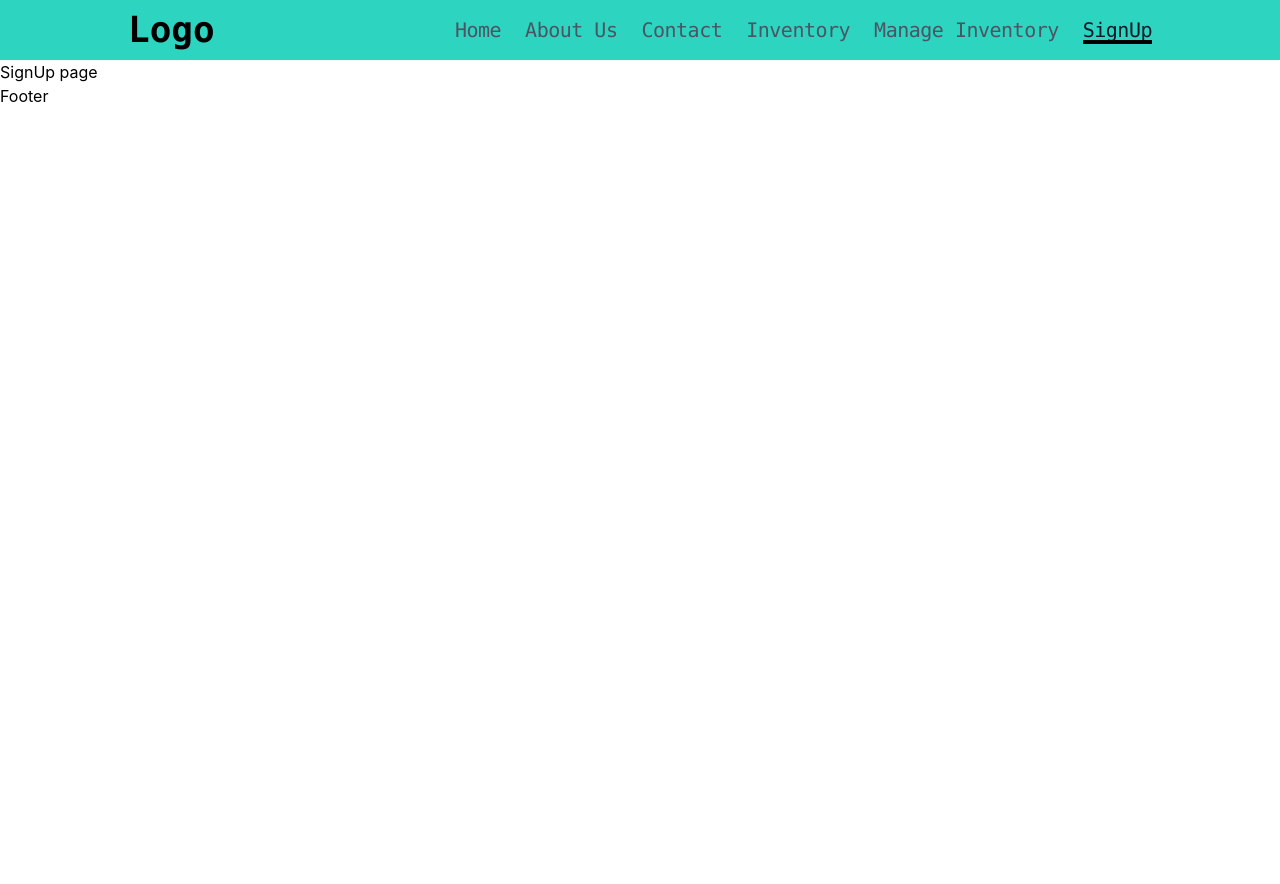
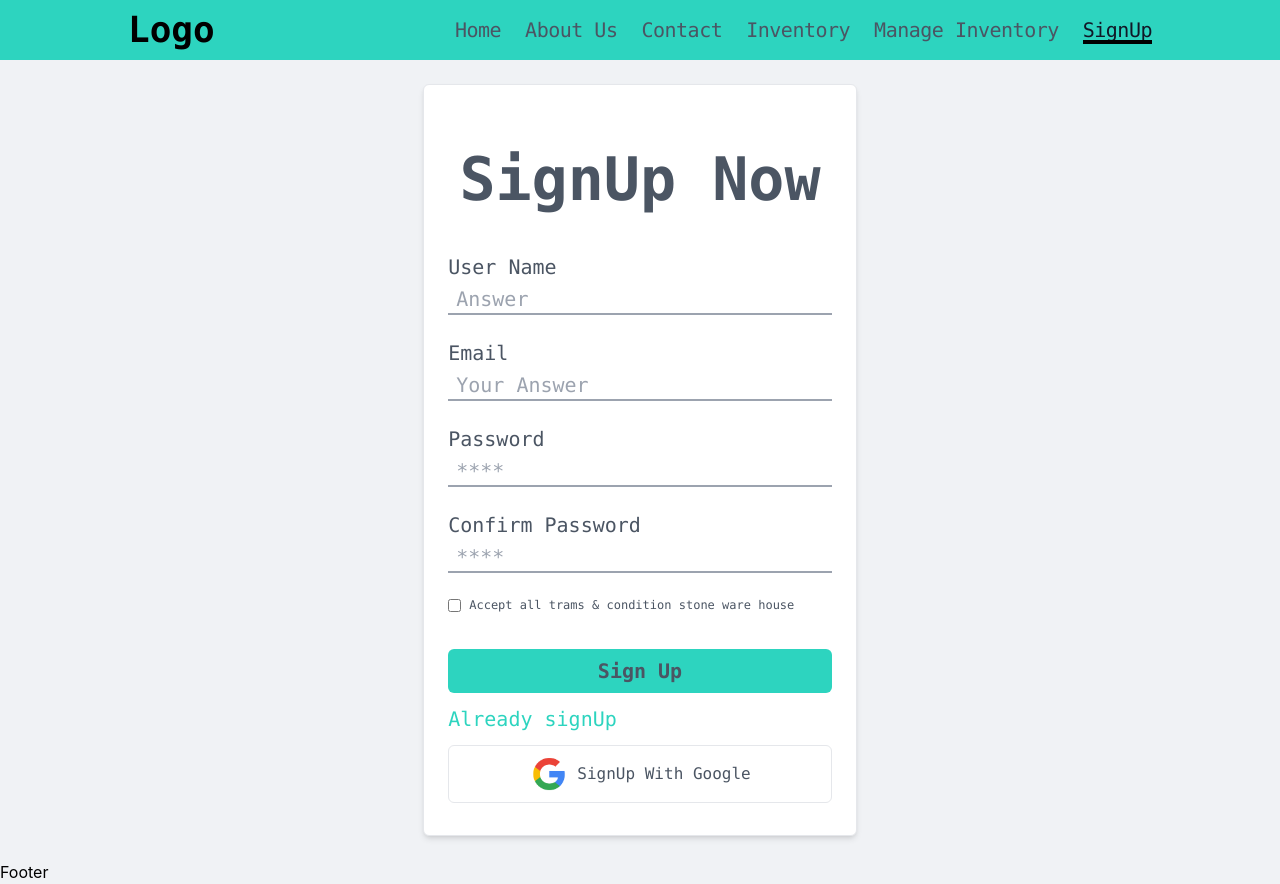
Before and after one commit to Tanvir-Alam625/stone-ware-house-management, a React (Create React App) app: page /signup in a window 1280 px wide. Before the commit the page ends 800 px from the top, so only its background shows below. Built offline with nearby package versions, Linux system fonts and the light colour scheme.

Commit message:
signup component design done

```diff
--- a/src/App.js
+++ b/src/App.js
@@ -9,10 +9,11 @@ import Contact from "./components/Contact/Contact";
 import Inventory from "./components/Inventory/Inventory";
 import ManageInventory from "./components/ManageInventory/ManageInventory";
 import SignUp from "./components/SignUp/SignUp";
+import SignIn from "./components/SignUp/SignIn";
 
 function App() {
   return (
-    <>
+    <div className="bg-[#F0F2F5]">
       <Header />
       {/* ------------------------ */}
       {/* My all Routes code  */}
@@ -25,12 +26,13 @@ function App() {
         <Route path="/inventory" element={<Inventory />} />
         <Route path="/manage" element={<ManageInventory />} />
         <Route path="/signup" element={<SignUp />} />
+        <Route path="/signin" element={<SignIn />} />
 
         {/* Not Found Route  */}
         <Route path="*" element={<NotFound />} />
       </Routes>
       <Footer />
-    </>
+    </div>
   );
 }
 
--- a/src/components/Header/Header.js
+++ b/src/components/Header/Header.js
@@ -8,7 +8,7 @@ const Header = () => {
   const location = useLocation();
   console.log(location);
   return (
-    <header className="py-[10px] bg-teal-400  sticky top-0 font-mono  overflow-x-hidden">
+    <header className="py-[10px] bg-teal-400  sticky top-0 font-mono  overflow-x-hidden z-10">
       <nav className="flex justify-between max-w-[1024px] lg:mx-auto md:mx-6 mx-2 ">
         <div className="nav-logo cursor-pointer">
           <h2 className="text-4xl font-mono font-bold capitalize">logo</h2>
--- a/src/components/Home/Home.js
+++ b/src/components/Home/Home.js
@@ -3,7 +3,7 @@ import React, { useEffect, useState } from "react";
 const Home = () => {
   const [products, setProducts] = useState([]);
   useEffect(() => {
-    fetch("products.json")
+    fetch("http://localhost:5000/stonesHomePage")
       .then((res) => res.json())
       .then((data) => setProducts(data));
   }, []);
--- /dev/null
+++ b/src/components/SignUp/SignIn.js
@@ -0,0 +1,11 @@
+import React from "react";
+
+const SignIn = () => {
+  return (
+    <div>
+      <h2>sign in </h2>
+    </div>
+  );
+};
+
+export default SignIn;
--- /dev/null
+++ b/src/components/SignUp/SignUp.css
@@ -0,0 +1,11 @@
+.input-name {
+  position: relative;
+}
+.input-name::before {
+  content: "";
+  position: absolute;
+  background-color: #2dd4bf;
+  height: 2px;
+  left: 0;
+  bottom: 15px;
+}
--- a/src/components/SignUp/SignUp.js
+++ b/src/components/SignUp/SignUp.js
@@ -1,9 +1,118 @@
 import React from "react";
-
+import { Link } from "react-router-dom";
+import GoogleImg from "../../img/Google-Icon-PNG-768x768-removebg-preview.png";
+import "./SignUp.css";
 const SignUp = () => {
+  const handleFormSubmitData = (event) => {
+    event.preventDefault();
+  };
+  // input style
+  const inputStyle =
+    " w-full outline-0 px-2 border-b-2 border-gray-400 focus:border-teal-500  valid:border-teal-500 text-sm pt-1 md:text-xl text-teal-500";
   return (
-    <div>
-      <h2>SignUp page</h2>
+    <div className="max-w-[1100px] font-mono text-gray-600 mx-auto min-h-screen flex justify-center items-center px-2">
+      <div className="form w-full md:w-2/3 lg:w-2/5 flex flex-col items-center bg-white my-4 rounded-md shadow-md border px-4 md:px-6 lg:px-6 py-4 lg:py-8">
+        <h2 className="text-2xl md:text-4xl font-bold  lg:text-6xl my-4  lg:my-8">
+          SignUp Now
+        </h2>
+        <form
+          onSubmit={handleFormSubmitData}
+          className="flex flex-col items-center  w-full"
+        >
+          <div className="form-group1 my-3 w-full">
+            <label htmlFor="name" className=" text-sm md:text-xl">
+              User Name
+            </label>{" "}
+            <br />
+            <input
+              type="text"
+              name="name"
+              id="name"
+              required
+              placeholder="Answer"
+              className={inputStyle}
+              autoComplete="off"
+            />
+          </div>
+          <div className="form-group w-full my-3">
+            <label htmlFor="email" className=" text-sm md:text-xl">
+              Email
+            </label>{" "}
+            <br />
+            <input
+              type="email"
+              name="email"
+              id="email"
+              autoComplete="off"
+              required
+              placeholder="Your Answer"
+              className={inputStyle}
+            />
+          </div>
+          <div className="form-group w-full my-3">
+            <label htmlFor="password" className=" text-sm md:text-xl">
+              Password
+            </label>{" "}
+            <br />
+            <input
+              type="password"
+              name="password"
+              id="password"
+              className={inputStyle}
+              required
+              placeholder="****"
+              autoComplete="off"
+            />
+          </div>
+          <div className="form-group w-full my-3">
+            <label htmlFor="confirm-password" className=" text-sm md:text-xl">
+              Confirm Password
+            </label>
+            <br />
+            <input
+              type="password"
+              name="confirm-password"
+              id="confirm-password"
+              className={inputStyle}
+              required
+              placeholder="****"
+              autoComplete="off"
+            />
+          </div>
+          <div className="group-condition w-full my-3 flex items-center">
+            <input
+              type="checkbox"
+              name="checkbox"
+              id="condition"
+              className="mr-2"
+            />
+            <label for="condition" className="text-xs">
+              Accept all trams & condition stone ware house{" "}
+            </label>
+          </div>
+          <br></br>
+          <button
+            type="submit"
+            className="w-full bg-teal-400 py-2 rounded-md text-sm md:text-xl font-bold"
+          >
+            Sign Up
+          </button>
+        </form>
+        <div className="w-full my-3">
+          <Link
+            to="/signin"
+            className="text-sm md:text-xl text-left text-teal-400 hover:text-teal-500"
+          >
+            Already signUp
+          </Link>
+        </div>
+        <div className="signup-social w-full">
+          <button className="capitalize w-full justify-center border rounded-md py-2 flex items-center">
+            <img src={GoogleImg} alt="GoogleImg" className="h-10 mr-2" />
+            SignUp with Google
+          </button>
+        </div>
+      </div>
     </div>
   );
 };
--- a/src/firebase.init.js
+++ b/src/firebase.init.js
@@ -5,12 +5,12 @@ import { initializeApp } from "firebase/app";
 
 // Your web app's Firebase configuration
 const firebaseConfig = {
-  apiKey: "AIzaSyDVvUwKrrm0lnFKxh-sK96-Px52o1C7ig0",
-  authDomain: "ware-house-a2f96.firebaseapp.com",
-  projectId: "ware-house-a2f96",
-  storageBucket: "ware-house-a2f96.appspot.com",
-  messagingSenderId: "869080491665",
-  appId: "1:869080491665:web:f8297ca46e70fa2a794130",
+  apiKey: process.env.REACT_APP_apiKey,
+  authDomain: process.env.REACT_APP_authDomain,
+  projectId: process.env.REACT_APP_projectId,
+  storageBucket: process.env.REACT_APP_storageBucket,
+  messagingSenderId: process.env.REACT_APP_messagingSenderId,
+  appId: process.env.REACT_APP_appId,
 };
 
 // Initialize Firebase
```
Also changed, not shown: src/img/Google-Icon-PNG-768x768-removebg-preview.png (added), src/img/imgLinks.txt (renamed from public/img/imgLinks.txt), 1 other file (tests, documents, lock files or other folders).
